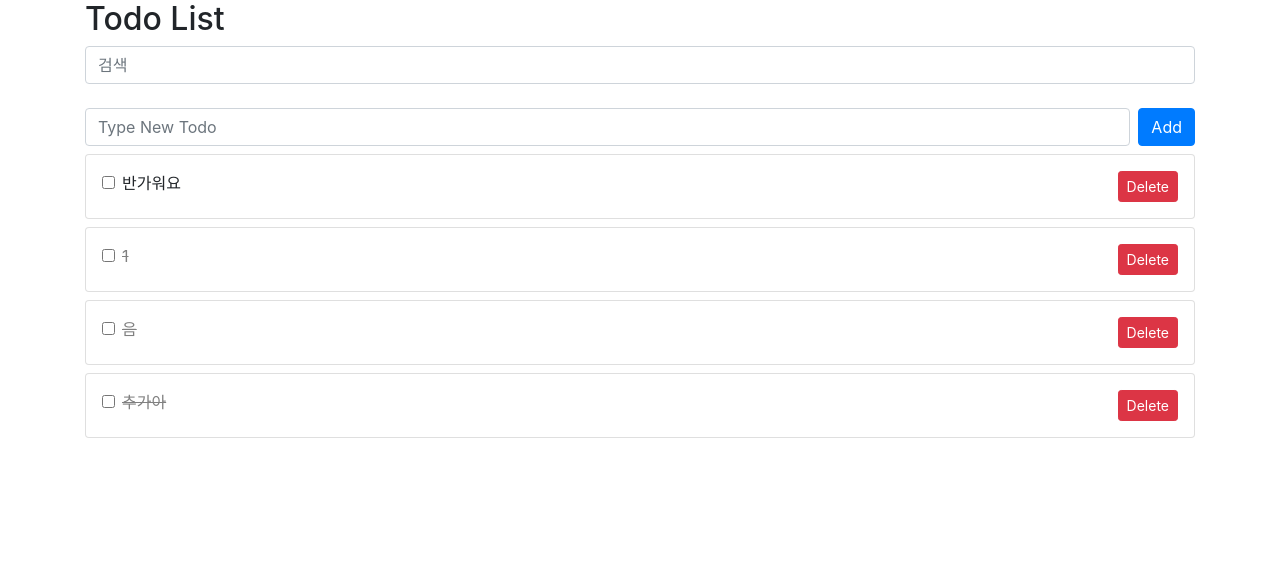
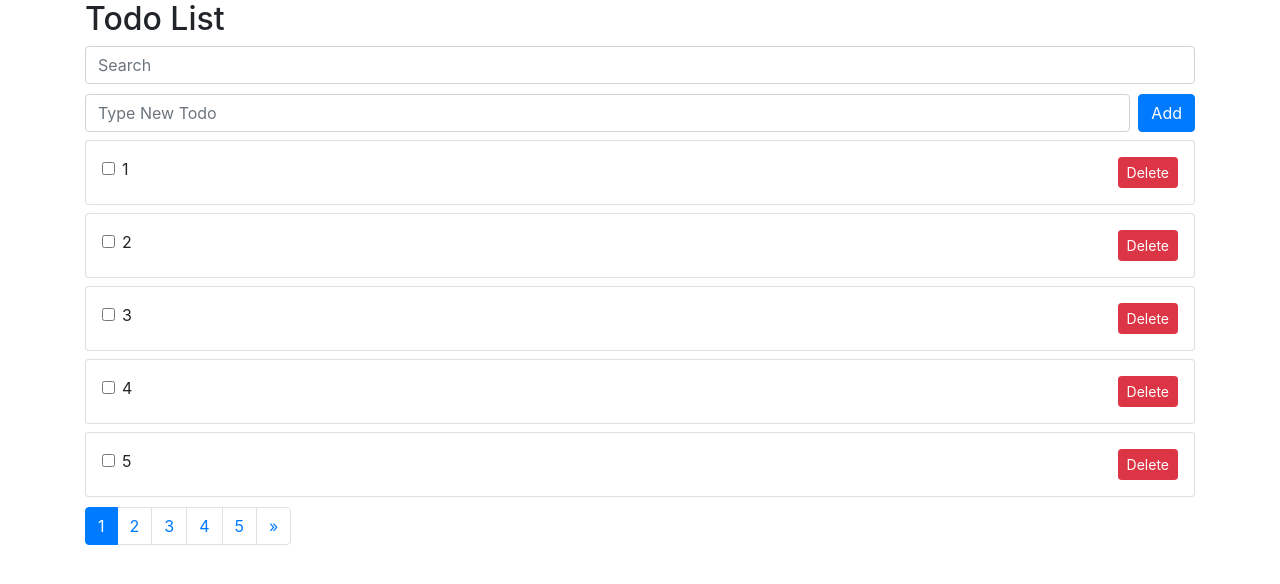
Before and after one commit to qwertymi/Todoreset, a Vue app: page / in a window 1280 px wide. Shown: the top 584 px of the page. Built offline with nearby package versions, Linux system fonts and the light colour scheme; data requests are answered from the project's data file.

Commit message:
pagnation

```diff
--- a/db.json
+++ b/db.json
@@ -1,24 +1,109 @@
 {
   "todos": [
     {
-      "subject": "반가워요",
-      "complete": false,
-      "id": 1663902204476
+      "id": 1664158533660,
+      "subject": "1",
+      "complete": false
     },
     {
-      "id": 1663906395573,
-      "subject": "1",
-      "complete": true
+      "id": 1664158533932,
+      "subject": "2",
+      "complete": false
     },
     {
-      "id": 1663906755005,
-      "subject": "음",
-      "complete": true
+      "id": 1664158534276,
+      "subject": "3",
+      "complete": false
     },
     {
-      "id": 1664153798403,
-      "subject": "추가아",
-      "complete": true
+      "id": 1664158534556,
+      "subject": "4",
+      "complete": false
+    },
+    {
+      "id": 1664158534916,
+      "subject": "5",
+      "complete": false
+    },
+    {
+      "id": 1664158535227,
+      "subject": "6",
+      "complete": false
+    },
+    {
+      "id": 1664158535612,
+      "subject": "7",
+      "complete": false
+    },
+    {
+      "id": 1664158536180,
+      "subject": "8",
+      "complete": false
+    },
+    {
+      "id": 1664158536588,
+      "subject": "9",
+      "complete": false
+    },
+    {
+      "id": 1664158542804,
+      "subject": "10",
+      "complete": false
+    },
+    {
+      "id": 1664158543380,
+      "subject": "11",
+      "complete": false
+    },
+    {
+      "id": 1664158544148,
+      "subject": "12",
+      "complete": false
+    },
+    {
+      "id": 1664158544900,
+      "subject": "13",
+      "complete": false
+    },
+    {
+      "id": 1664158545380,
+      "subject": "14",
+      "complete": false
+    },
+    {
+      "id": 1664158545811,
+      "subject": "15",
+      "complete": false
+    },
+    {
+      "id": 1664158546268,
+      "subject": "16",
+      "complete": false
+    },
+    {
+      "id": 1664158546803,
+      "subject": "17",
+      "complete": false
+    },
+    {
+      "id": 1664158547604,
+      "subject": "18",
+      "complete": false
+    },
+    {
+      "id": 1664158548604,
+      "subject": "19",
+      "complete": false
+    },
+    {
+      "id": 1664158549540,
+      "subject": "20",
+      "complete": false
+    },
+    {
+      "id": 1664158550788,
+      "subject": "21",
+      "complete": false
     }
   ]
 }
--- a/src/App.vue
+++ b/src/App.vue
@@ -1,41 +1,69 @@
 <template>
   <div class="container">
     <h2>Todo List</h2>
-    <!-- 입력창 -->
+    <!-- 할일검색폼 -->
     <input
+      class="form-control"
       type="text"
-      class="form-control mb-4"
       v-model="searchText"
-      placeholder="검색"
+      placeholder="Search"
     />
-    <TodoForm @add-todo="addTodo" />
-    <!-- 서버에러 -->
+    <!-- 할일입력 -->
+    <TodoForm @add-todo="addTodo" style="margin-top: 10px" />
+    <!-- 서버에러 출력 -->
     <div style="color: red">{{ error }}</div>
-
-    <!-- 경고메시지 -->
+    <!-- 목록없음 안내 -->
     <div v-if="!todos.length">추가된 Todo가 없습니다.</div>
-
     <!-- 할일목록 -->
     <TodoList
       :todos="filterTodos"
       @delete-todo="deleteTodo"
       @toggle-todo="toggleTodo"
     />
+    <!-- Pagination -->
+    <PagniationView :page="page" :totalPage="totalPage" @get-todo="getTodo" />
   </div>
 </template>
 <script>
-import { computed, ref } from "vue";
+import axios from "axios";
+import { computed, ref, watch, watchEffect } from "vue";
 import TodoForm from "./components/TodoSimpleForm.vue";
 import TodoList from "./components/TodoList.vue";
-import axios from "axios";
+import PagniationView from "./components/PagniationView.vue";
 export default {
   components: {
     TodoForm,
     TodoList,
+    PagniationView,
   },
   setup() {
     const todos = ref([]);
+
+    // Pagination 구현
+    // 전체목록수
+    const totalCount = ref(0);
+    // 페이지당 보여줄 개수
+    const limit = 5;
+    // 현재페이지
+    const page = ref(1);
+    // 총페이지수
+    const totalPage = computed(() => {
+      return Math.ceil(totalCount.value / limit);
+    });
+
     const searchText = ref("");
+    // ref, reactive, computed, props ... 가 변경될 때 마다 실행 => watchEffect
+    watchEffect(() => {
+      // console.log(page.value);
+      // console.log(totalCount.value);
+      // console.log(filterTodos.value);
+      // console.log(totalPage.value);
+    });
+    // 이전 값 - 현재 값 을 동시에 감시
+    watch(searchText, () => {
+      // getTodo(1);
+    });
+
     const filterTodos = computed(() => {
       if (searchText.value) {
         return todos.value.filter((todo) => {
@@ -45,14 +73,20 @@ export default {
       return todos.value;
     });
 
-    const getTodo = async () => {
+    const getTodo = async (nowPage = page.value) => {
       try {
-        const res = await axios.get("http://localhost:3000/todos");
-        todos.value = res.data;
+        const response = await axios.get(
+          `http://localhost:3000/todos?_page=${nowPage}&_limit=${limit}`
+        );
+        todos.value = response.data;
+        // 총 목록수
+        totalCount.value = response.headers["x-total-count"];
+        page.value = nowPage;
       } catch (err) {
-        error.value = "목록 호출 실패";
+        error.value = "서버 목록 호출에 실패했습니다. 잠시 뒤 이용해주세요.";
       }
     };
+
     getTodo();
 
     const error = ref("");
@@ -64,32 +98,40 @@ export default {
           complete: todo.complete,
         });
         todos.value.push(todo);
+
+        getTodo(1);
       } catch (err) {
-        error.value = "목록 추가 실패";
+        error.value = "서버 데이터 저장 실패";
       }
     };
 
     const deleteTodo = async (index) => {
       try {
-        // 실제 id를 파악
+        // 현재 index 는 배열 인덱스 번호 0, 1,2,3,4, 가 전송된다.
+        // 실제 저장되어 있는 id 를 파악한다.
         const id = todos.value[index].id;
         await axios.delete("http://localhost:3000/todos/" + id);
         todos.value.splice(index, 1);
+
+        getTodo(page.value);
       } catch (err) {
-        error.value = "목록 삭제 실패";
+        error.value = "삭제 요청이 거부되었습니다.";
       }
     };
 
     const toggleTodo = async (index) => {
       try {
+        // 어느 데이터를 수정할 것인가를 전달
+        // 업데이트 할 내용을 전달합니다.
         const id = todos.value[index].id;
         const complete = !todos.value[index].complete;
         await axios.patch("http://localhost:3000/todos/" + id, {
           complete,
         });
+
         todos.value[index].complete = complete;
       } catch (err) {
-        err.value = "상태 업데이트 실패";
+        error.value = "업데이트에 실패하였습니다.";
       }
     };
 
@@ -101,6 +143,9 @@ export default {
       searchText,
       filterTodos,
       error,
+      totalPage,
+      page,
+      getTodo,
     };
   },
 };
--- /dev/null
+++ b/src/components/PagniationView.vue
@@ -0,0 +1,47 @@
+<template>
+  <nav aria-label="Page navigation" style="margin-top: 10px">
+    <ul class="pagination">
+      <!-- 현재 1페이지라면 보여지지 않는다. 이전버튼은 -->
+      <li class="page-item" v-if="page !== 1">
+        <a class="page-link" style="cursor: pointer" @click="getTodo(page - 1)">
+          <span aria-hidden="true">&laquo;</span>
+        </a>
+      </li>
+
+      <!-- 페이지 링크 -->
+      <li
+        class="page-item"
+        v-for="index in totalPage"
+        :key="index"
+        :class="page === index ? 'active' : ''"
+      >
+        <a class="page-link" style="cursor: pointer" @click="getTodo(index)">{{
+          index
+        }}</a>
+      </li>
+
+      <!-- 마지막 페이지라면 출력안함 -->
+      <li class="page-item" v-if="page !== totalPage">
+        <a class="page-link" style="cursor: pointer" @click="getTodo(page + 1)">
+          <span aria-hidden="true">&raquo;</span>
+        </a>
+      </li>
+    </ul>
+  </nav>
+</template>
+
+<script>
+export default {
+  props: ["page", "totalPage"],
+  setup(prop, { emit }) {
+    const getTodo = (page) => {
+      emit("get-todo", page);
+    };
+    return {
+      getTodo,
+    };
+  },
+};
+</script>
+
+<style></style>
--- a/src/components/TodoList.vue
+++ b/src/components/TodoList.vue
@@ -10,9 +10,10 @@
           <input
             type="checkbox"
             class="form-check-input"
-            :value="item.complete"
+            :checked="item.complete"
             @change="toggleTodo(index)"
           />
+
           <label
             class="form-check-label"
             v-bind:class="{ todostyle: item.complete }"
```
